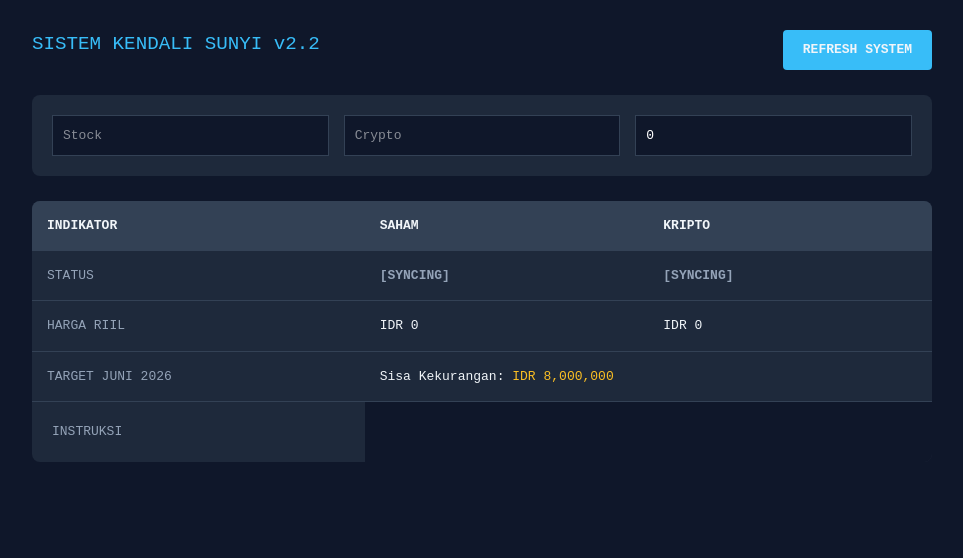
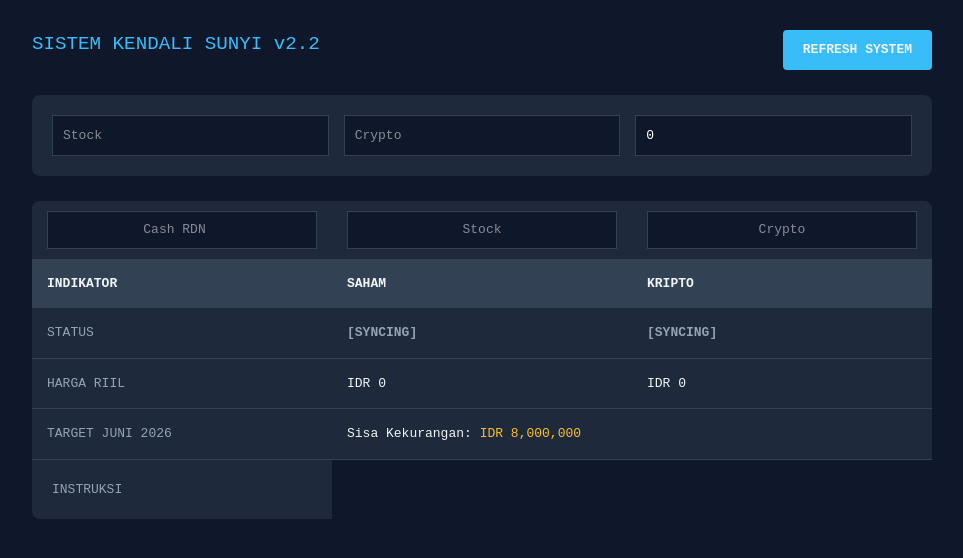
Before and after one commit to godigikbd-cloud/System-Kendali-Sunyi, a React (Vite) app: page / in a window 1280 px wide. Shown: the top 558 px of the page, without its empty margins (158-1121 px from the left). Built offline with nearby package versions, Linux system fonts and the light colour scheme.

Commit message:
Update App.tsx

```diff
--- a/src/App.tsx
+++ b/src/App.tsx
@@ -93,12 +93,47 @@ const App = () => {
         <div style={{ background: '#1e293b', borderRadius: '8px', overflow: 'hidden' }}>
           <table style={{ width: '100%', borderCollapse: 'collapse' }}>
             <thead>
-              <tr style={{ background: '#334155', textAlign: 'left' }}>
-                <th style={{ padding: '15px' }}>INDIKATOR</th>
-                <th style={{ padding: '15px' }}>SAHAM</th>
-                <th style={{ padding: '15px' }}>KRIPTO</th>
-              </tr>
-            </thead>
+  {/* BARIS INPUT BARU: Urutan Saldo (RDN) - Stock - Crypto */}
+  <tr style={{ background: '#1e293b' }}>
+    {/* Kolom 1: Sekarang diisi Cash RDN (Saldo) */}
+    <td style={{ padding: '10px 15px' }}>
+      <input
+        type="number"
+        value={units.rdn ? units.rdn : ''}
+        onChange={(e) => setUnits({...units, rdn: Number(e.target.value)})}
+        placeholder="Cash RDN"
+        style={{ background: '#0f172a', border: '1px solid #334155', color: '#fff', padding: '8px', width: '100%', boxSizing: 'border-box', textAlign: 'center' }}
+      />
+    </td>
+
+    {/* Kolom 2: Sekarang diisi Stock */}
+    <td style={{ padding: '10px 15px' }}>
+      <input
+        placeholder="Stock"
+        value={inputStock}
+        onChange={(e) => setInputStock(e.target.value.toUpperCase())}
+        style={{ background: '#0f172a', border: '1px solid #334155', color: '#fff', padding: '8px', width: '100%', boxSizing: 'border-box', textAlign: 'center' }}
+      />
+    </td>
+
+    {/* Kolom 3: Sekarang diisi Crypto */}
+    <td style={{ padding: '10px 15px' }}>
+      <input
+        placeholder="Crypto"
+        value={inputCrypto}
+        onChange={(e) => setInputCrypto(e.target.value.toUpperCase())}
+        style={{ background: '#0f172a', border: '1px solid #334155', color: '#fff', padding: '8px', width: '100%', boxSizing: 'border-box', textAlign: 'center' }}
+      />
+    </td>
+  </tr>
+
+  {/* BARIS NAMA KOLOM: Menyesuaikan Urutan Baru */}
+  <tr style={{ background: '#334155', textAlign: 'left' }}>
+    <th style={{ padding: '15px' }}>INDIKATOR</th> {/* Kolom 1 (Sejajar dengan Saldo RDN di bawah) */}
+    <th style={{ padding: '15px' }}>SAHAM</th>     {/* Kolom 2 (Sejajar dengan Data Stock di bawah) */}
+    <th style={{ padding: '15px' }}>KRIPTO</th>    {/* Kolom 3 (Sejajar dengan Data Crypto di bawah) */}
+  </tr>
+</thead>
             <tbody>
               <tr style={{ borderBottom: '1px solid #334155' }}>
                 <td style={{ padding: '15px', color: '#94a3b8' }}>STATUS</td>
```
